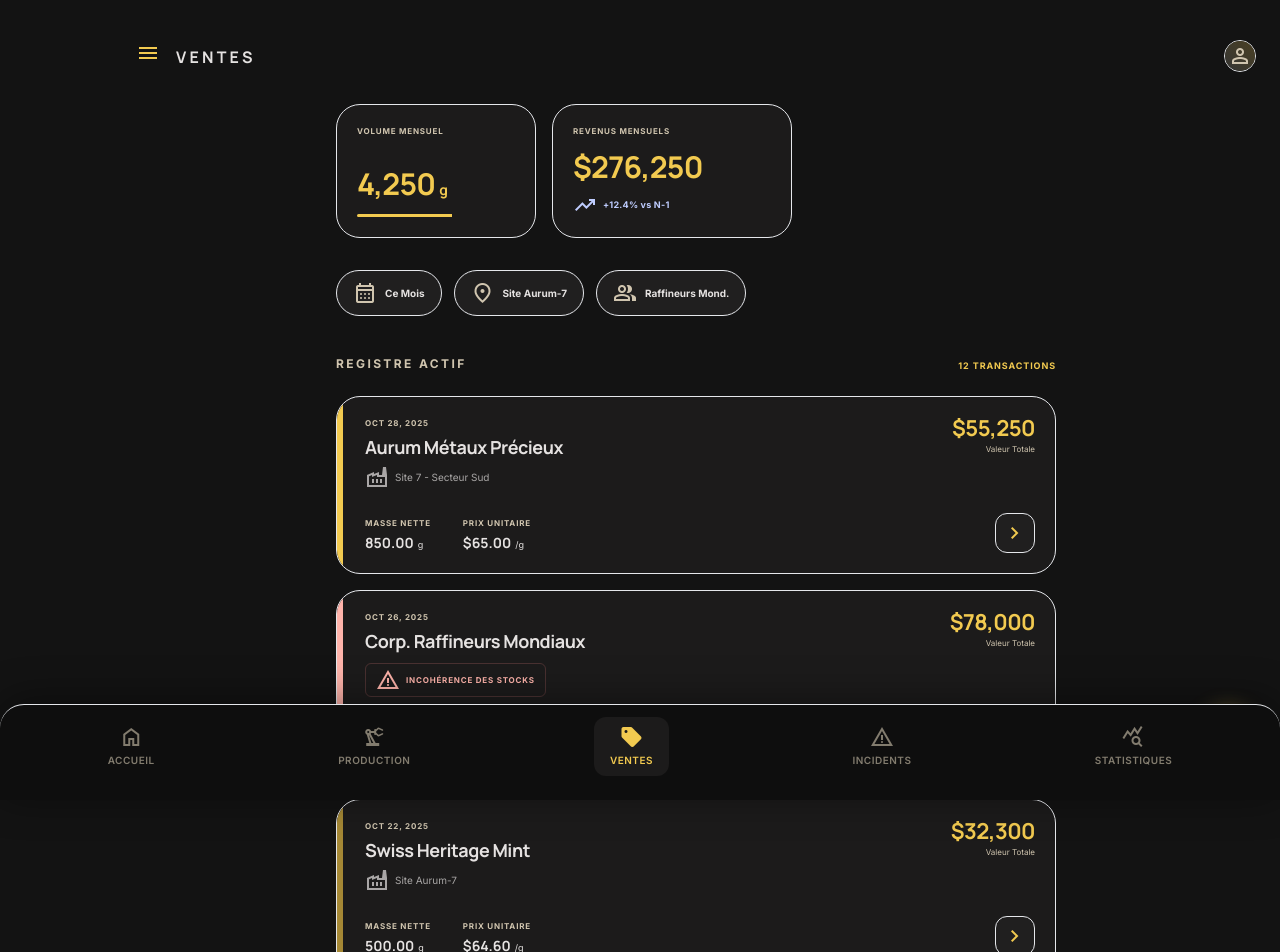
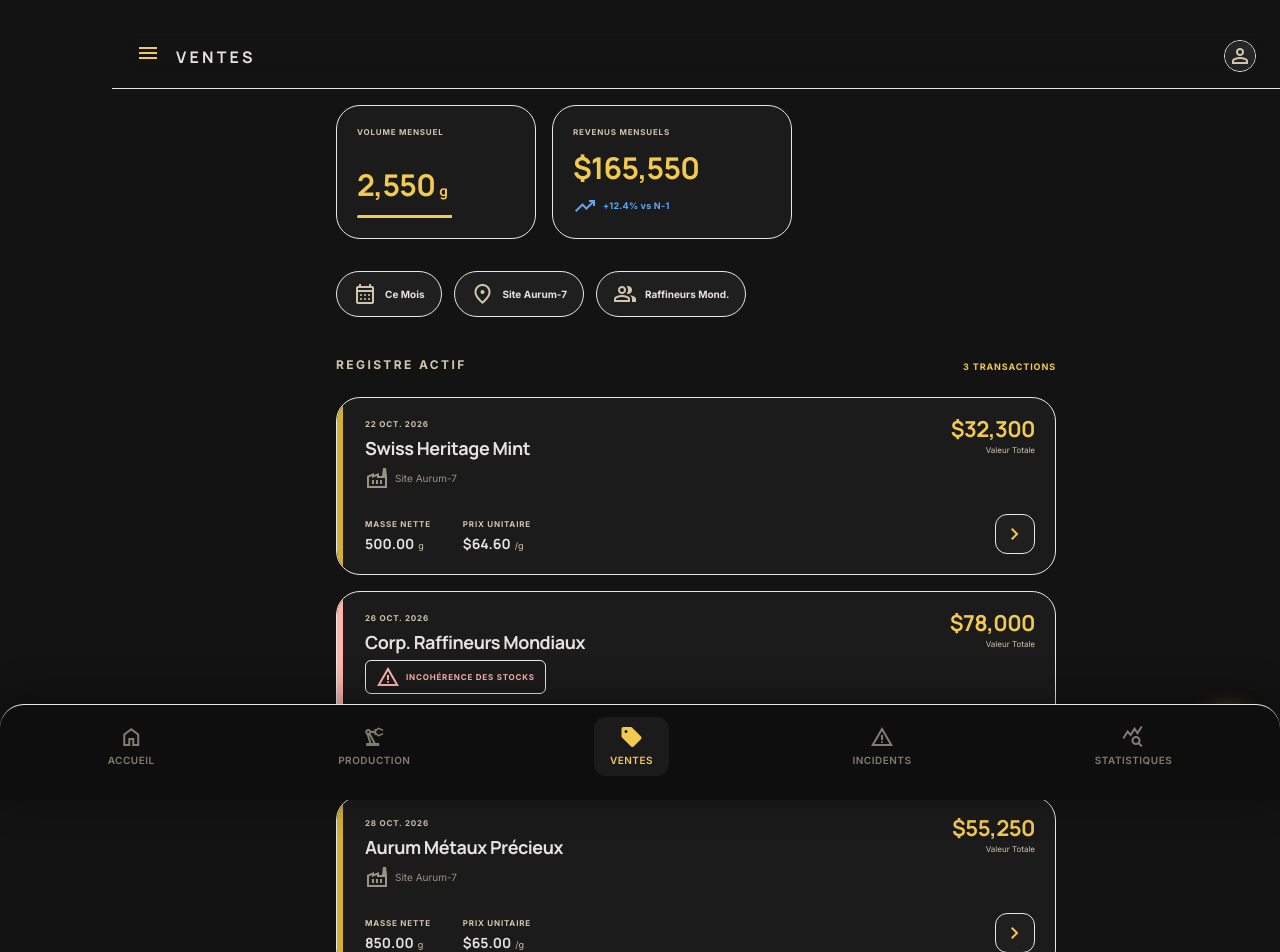
Before and after one commit to maravillapapi/GTAGoldTrackingApp, a React (Vite) app: page /sales in a window 1280 px wide. Shown: the top 952 px of the page. Built offline with nearby package versions, Linux system fonts and the light colour scheme.

Commit message:
feat: data-driven Sales page, light/dark CSS vars, type-safe Sale model

```diff
--- a/src/pages/Sales.tsx
+++ b/src/pages/Sales.tsx
@@ -1,48 +1,54 @@
 import React from 'react';
+import { useAppContext } from '../contexts/AppContext';
 import { Icon } from '../components/Icon';
+import { Link } from 'react-router-dom';
 
 const Sales: React.FC = () => {
+  const { sales, role, setIsMenuOpen } = useAppContext();
+
+  const totalVolume = sales.reduce((acc, s) => acc + s.amountGrams, 0);
+  const totalRevenue = sales.reduce((acc, s) => acc + s.amountGrams * s.unitPrice, 0);
+
   return (
-    <div className="bg-background min-h-screen text-on-surface font-body selection:bg-[#F2CA50]/30 pb-32">
+    <div className="bg-background min-h-screen text-on-surface font-body selection:bg-primary/30 pb-32">
 
       {/* Top Header */}
-      <header className="flex justify-between items-center px-6 pt-6 pb-4">
+      <header className="flex justify-between items-center px-6 pt-6 pb-4 sticky top-0 z-40 bg-background/90 backdrop-blur-md border-b border-outline-variant/10">
         <div className="flex items-center gap-4">
-          <button className="text-primary hover:text-on-surface transition-colors">
+          <button onClick={() => setIsMenuOpen(true)} className="text-primary hover:text-on-surface transition-colors">
             <Icon name="menu" className="text-2xl" />
           </button>
           <h1 className="font-headline font-bold text-base tracking-[0.2em] text-on-surface uppercase mt-0.5">Ventes</h1>
         </div>
-        <div className="w-8 h-8 rounded-full bg-surface-container-highest overflow-hidden border border-outline/20">
-          {/* Avatar frame */}
-          <div className="w-full h-full bg-gradient-to-tr from-[#353534] to-[#4A4023] flex items-center justify-center">
+        <Link to="/profile" className="w-8 h-8 rounded-full bg-surface-container-highest overflow-hidden border border-outline-variant/20">
+          <div className="w-full h-full bg-gradient-to-tr from-surface-container to-surface-container-high flex items-center justify-center">
             <Icon name="person" className="text-on-surface-variant text-sm" />
           </div>
-        </div>
+        </Link>
       </header>
 
       <main className="px-6 mt-4 max-w-lg mx-auto md:max-w-3xl">
 
         {/* Top Scroll Cards */}
         <div className="flex overflow-x-auto gap-4 pb-4 no-scrollbar -mx-6 px-6 md:mx-0 md:px-0">
-          <div className="bg-surface-container-low rounded-[24px] p-5 min-w-[200px] border border-outline-variant/20 shrink-0 flex flex-col justify-between">
+          <div className="bg-surface-container-low rounded-[24px] p-5 min-w-[200px] border border-outline-variant/10 shrink-0 flex flex-col justify-between">
             <h3 className="text-[8px] font-extrabold uppercase tracking-widest text-on-surface-variant mb-3">Volume Mensuel</h3>
             <div>
               <div className="flex items-baseline gap-1 mb-3">
-                <span className="font-headline text-3xl font-bold text-primary tracking-tight">4,250</span>
+                <span className="font-headline text-3xl font-bold text-primary tracking-tight">{totalVolume.toLocaleString()}</span>
                 <span className="font-headline text-sm font-bold text-primary">g</span>
               </div>
-              <div className="h-[3px] bg-outline/10 rounded-full w-full overflow-hidden flex">
-                <div className="h-full bg-[#F2CA50] w-[60%]"></div>
+              <div className="h-[3px] bg-outline-variant/20 rounded-full w-full overflow-hidden flex">
+                <div className="h-full bg-primary w-[60%]"></div>
               </div>
             </div>
           </div>
 
-          <div className="bg-surface-container-low rounded-[24px] p-5 min-w-[240px] border border-outline-variant/20 shrink-0 flex flex-col justify-between">
+          <div className="bg-surface-container-low rounded-[24px] p-5 min-w-[240px] border border-outline-variant/10 shrink-0 flex flex-col justify-between">
             <h3 className="text-[8px] font-extrabold uppercase tracking-widest text-on-surface-variant mb-3">Revenus Mensuels</h3>
             <div>
-              <p className="font-headline text-3xl font-bold text-primary mb-2 tracking-tight">$276,250</p>
-              <div className="flex items-center gap-1.5 text-[#BFCDFF]">
+              <p className="font-headline text-3xl font-bold text-primary mb-2 tracking-tight">${totalRevenue.toLocaleString(undefined, {maximumFractionDigits: 0})}</p>
+              <div className="flex items-center gap-1.5 text-blue-400">
                 <Icon name="trending_up" className="text-[12px]" />
                 <span className="text-[9px] font-bold tracking-wide">+12.4% vs N-1</span>
               </div>
@@ -52,15 +58,15 @@ const Sales: React.FC = () => {
 
         {/* Filters */}
         <div className="flex flex-wrap gap-3 mt-4 mb-10">
-          <button className="flex items-center gap-2 bg-surface-container border border-outline/10 px-4 py-2.5 rounded-full hover:bg-surface-container-highest transition-colors">
+          <button className="flex items-center gap-2 bg-surface-container border border-outline-variant/20 px-4 py-2.5 rounded-full hover:bg-surface-container-high transition-colors">
             <Icon name="calendar_month" className="text-on-surface-variant text-[14px]" />
             <span className="text-[10px] font-bold text-on-surface">Ce Mois</span>
           </button>
-          <button className="flex items-center gap-2 bg-surface-container border border-outline/10 px-4 py-2.5 rounded-full hover:bg-surface-container-highest transition-colors">
+          <button className="flex items-center gap-2 bg-surface-container border border-outline-variant/20 px-4 py-2.5 rounded-full hover:bg-surface-container-high transition-colors">
             <Icon name="location_on" className="text-on-surface-variant text-[14px]" />
             <span className="text-[10px] font-bold text-on-surface">Site Aurum-7</span>
           </button>
-          <button className="flex items-center gap-2 bg-surface-container border border-outline/10 px-4 py-2.5 rounded-full hover:bg-surface-container-highest transition-colors">
+          <button className="flex items-center gap-2 bg-surface-container border border-outline-variant/20 px-4 py-2.5 rounded-full hover:bg-surface-container-high transition-colors">
             <Icon name="group" className="text-on-surface-variant text-[14px]" />
             <span className="text-[10px] font-bold text-on-surface">Raffineurs Mond.</span>
           </button>
@@ -70,26 +76,43 @@ const Sales: React.FC = () => {
         <section className="mb-8">
           <div className="flex justify-between items-end mb-6">
             <h2 className="text-xs font-bold uppercase tracking-[0.2em] text-on-surface-variant">Registre Actif</h2>
-            <span className="text-[9px] font-extrabold uppercase tracking-widest text-primary">12 Transactions</span>
+            <span className="text-[9px] font-extrabold uppercase tracking-widest text-primary">{sales.length} Transactions</span>
           </div>
 
           <div className="space-y-4">
+            {[...sales].reverse().map(sale => {
+              const totalValue = sale.amountGrams * sale.unitPrice;
+              const isPending = sale.status === 'PENDING';
+              const accentColor = isPending ? 'bg-error' : 'bg-primary-container';
 
-            {/* Card 1 */}
-            <div className="bg-surface-container-low rounded-[24px] p-5 border border-outline-variant/20 relative overflow-hidden flex flex-col group hover:bg-[#201F1F] transition-colors">
-              <div className="absolute top-0 bottom-0 left-0 w-1.5 bg-[#F2CA50]"></div>
+              return (
+                <Link
+                  key={sale.id}
+                  to={`/sales/${sale.id}`}
+                  className="bg-surface-container-low rounded-[24px] p-5 border border-outline-variant/10 relative overflow-hidden flex flex-col group hover:bg-surface-container transition-colors decoration-transparent text-on-surface"
+                >
+                  <div className={`absolute top-0 bottom-0 left-0 w-1.5 ${accentColor}`}></div>
 
                   <div className="flex justify-between items-start mb-6 pl-2">
                     <div>
-                  <span className="text-[8px] font-extrabold uppercase tracking-widest text-on-surface-variant block mb-1">Oct 28, 2025</span>
-                  <h3 className="font-headline text-lg font-bold text-on-surface mb-1 tracking-tight">Aurum Métaux Précieux</h3>
+                      <span className="text-[8px] font-extrabold uppercase tracking-widest text-on-surface-variant block mb-1">
+                        {new Date(sale.date).toLocaleDateString('fr-FR', { day: '2-digit', month: 'short', year: 'numeric' })}
+                      </span>
+                      <h3 className="font-headline text-lg font-bold text-on-surface mb-1 tracking-tight">{sale.companyName}</h3>
+                      {isPending ? (
+                        <div className="inline-flex items-center gap-1.5 bg-error/10 border border-error/20 px-2.5 py-1 rounded-[6px]">
+                          <Icon name="warning" className="text-error text-[9px]" />
+                          <span className="text-[8px] font-black uppercase tracking-widest text-error">Incohérence des Stocks</span>
+                        </div>
+                      ) : (
                         <div className="flex items-center gap-1.5 opacity-70">
-                    <Icon name="factory" className="text-on-surface text-[10px]" />
-                    <span className="text-[10px] text-on-surface">Site 7 - Secteur Sud</span>
+                          <Icon name="factory" className="text-on-surface-variant text-[10px]" />
+                          <span className="text-[10px] text-on-surface-variant">Site Aurum-7</span>
                         </div>
+                      )}
                     </div>
                     <div className="flex flex-col items-end">
-                  <span className="font-headline text-[22px] font-bold text-primary leading-none mb-1 tracking-tight">$55,250</span>
+                      <span className="font-headline text-[22px] font-bold text-primary leading-none mb-1 tracking-tight">${totalValue.toLocaleString(undefined, {maximumFractionDigits: 0})}</span>
                       <span className="text-[8px] text-on-surface-variant">Valeur Totale</span>
                     </div>
                   </div>
@@ -99,120 +122,37 @@ const Sales: React.FC = () => {
                       <div className="flex flex-col gap-1">
                         <span className="text-[8px] font-extrabold uppercase tracking-widest text-on-surface-variant">Masse Nette</span>
                         <div className="flex items-baseline gap-1">
-                      <span className="font-headline text-sm font-bold text-on-surface">850.00</span>
-                      <span className="text-[9px] text-on-surface/50">g</span>
+                          <span className="font-headline text-sm font-bold text-on-surface">{sale.amountGrams.toLocaleString(undefined, {minimumFractionDigits: 2})}</span>
+                          <span className="text-[9px] text-on-surface-variant">g</span>
                         </div>
                       </div>
                       <div className="flex flex-col gap-1">
                         <span className="text-[8px] font-extrabold uppercase tracking-widest text-on-surface-variant">Prix Unitaire</span>
                         <div className="flex items-baseline gap-1">
-                      <span className="font-headline text-sm font-bold text-on-surface">$65.00</span>
-                      <span className="text-[9px] text-on-surface/50">/g</span>
+                          <span className="font-headline text-sm font-bold text-on-surface">${sale.unitPrice.toLocaleString(undefined, {minimumFractionDigits: 2})}</span>
+                          <span className="text-[9px] text-on-surface-variant">/g</span>
                         </div>
                       </div>
                     </div>
 
-                <button className="w-10 h-10 rounded-[12px] bg-surface-container flex items-center justify-center hover:bg-surface-container-highest transition-colors border border-outline-variant/20">
+                    <div className="w-10 h-10 rounded-[12px] bg-surface-container flex items-center justify-center group-hover:bg-surface-container-highest transition-colors border border-outline-variant/20">
                       <Icon name="chevron_right" className="text-primary text-xl" />
-                </button>
                     </div>
                   </div>
-
-            {/* Card 2 - Alert Variant */}
-            <div className="bg-surface-container-low rounded-[24px] p-5 border border-outline-variant/20 relative overflow-hidden flex flex-col group hover:bg-[#201F1F] transition-colors">
-              <div className="absolute top-0 bottom-0 left-0 w-1.5 bg-error"></div>
-
-              <div className="flex justify-between items-start mb-6 pl-2">
-                <div>
-                  <span className="text-[8px] font-extrabold uppercase tracking-widest text-on-surface-variant block mb-1">Oct 26, 2025</span>
-                  <h3 className="font-headline text-lg font-bold text-on-surface mb-2 tracking-tight">Corp. Raffineurs Mondiaux</h3>
-                  <div className="inline-flex items-center gap-1.5 bg-error/10 border border-[#FF8888]/20 px-2.5 py-1 rounded-[6px]">
-                    <Icon name="warning" className="text-error text-[9px]" />
-                    <span className="text-[8px] font-black uppercase tracking-widest text-error">Incohérence des Stocks</span>
-                  </div>
-                </div>
-                <div className="flex flex-col items-end">
-                  <span className="font-headline text-[22px] font-bold text-primary leading-none mb-1 tracking-tight">$78,000</span>
-                  <span className="text-[8px] text-on-surface-variant">Valeur Totale</span>
-                </div>
-              </div>
-
-              <div className="flex justify-between items-end pl-2">
-                <div className="flex gap-8">
-                  <div className="flex flex-col gap-1">
-                    <span className="text-[8px] font-extrabold uppercase tracking-widest text-on-surface-variant">Masse Nette</span>
-                    <div className="flex items-baseline gap-1">
-                      <span className="font-headline text-sm font-bold text-on-surface">1,200.00</span>
-                      <span className="text-[9px] text-on-surface/50">g</span>
-                    </div>
-                  </div>
-                  <div className="flex flex-col gap-1">
-                    <span className="text-[8px] font-extrabold uppercase tracking-widest text-on-surface-variant">Prix Unitaire</span>
-                    <div className="flex items-baseline gap-1">
-                      <span className="font-headline text-sm font-bold text-on-surface">$65.00</span>
-                      <span className="text-[9px] text-on-surface/50">/g</span>
-                    </div>
-                  </div>
-                </div>
-
-                <button className="w-10 h-10 rounded-[12px] bg-surface-container flex items-center justify-center hover:bg-surface-container-highest transition-colors border border-outline-variant/20">
-                  <Icon name="chevron_right" className="text-primary text-xl" />
-                </button>
-              </div>
-            </div>
-
-            {/* Card 3 */}
-            <div className="bg-surface-container-low rounded-[24px] p-5 border border-outline-variant/20 relative overflow-hidden flex flex-col group hover:bg-[#201F1F] transition-colors">
-              <div className="absolute top-0 bottom-0 left-0 w-1.5 bg-[#A58835]"></div>
-
-              <div className="flex justify-between items-start mb-6 pl-2">
-                <div>
-                  <span className="text-[8px] font-extrabold uppercase tracking-widest text-on-surface-variant block mb-1">Oct 22, 2025</span>
-                  <h3 className="font-headline text-lg font-bold text-on-surface mb-1 tracking-tight">Swiss Heritage Mint</h3>
-                  <div className="flex items-center gap-1.5 opacity-70">
-                    <Icon name="factory" className="text-on-surface text-[10px]" />
-                    <span className="text-[10px] text-on-surface">Site Aurum-7</span>
-                  </div>
-                </div>
-                <div className="flex flex-col items-end">
-                  <span className="font-headline text-[22px] font-bold text-primary leading-none mb-1 tracking-tight">$32,300</span>
-                  <span className="text-[8px] text-on-surface-variant">Valeur Totale</span>
-                </div>
-              </div>
-
-              <div className="flex justify-between items-end pl-2">
-                <div className="flex gap-8">
-                  <div className="flex flex-col gap-1">
-                    <span className="text-[8px] font-extrabold uppercase tracking-widest text-on-surface-variant">Masse Nette</span>
-                    <div className="flex items-baseline gap-1">
-                      <span className="font-headline text-sm font-bold text-on-surface">500.00</span>
-                      <span className="text-[9px] text-on-surface/50">g</span>
-                    </div>
-                  </div>
-                  <div className="flex flex-col gap-1">
-                    <span className="text-[8px] font-extrabold uppercase tracking-widest text-on-surface-variant">Prix Unitaire</span>
-                    <div className="flex items-baseline gap-1">
-                      <span className="font-headline text-sm font-bold text-on-surface">$64.60</span>
-                      <span className="text-[9px] text-on-surface/50">/g</span>
-                    </div>
-                  </div>
-                </div>
-
-                <button className="w-10 h-10 rounded-[12px] bg-surface-container flex items-center justify-center hover:bg-surface-container-highest transition-colors border border-outline-variant/20">
-                  <Icon name="chevron_right" className="text-primary text-xl" />
-                </button>
-              </div>
-            </div>
-
+                </Link>
+              );
+            })}
           </div>
         </section>
 
       </main>
 
       {/* Floating Action Button */}
-      <button className="fixed bottom-20 md:bottom-10 right-6 w-14 h-14 bg-gradient-to-br from-[#F2CA50] to-[#D4AF37] rounded-full flex items-center justify-center shadow-[0_4px_20px_rgba(242,202,80,0.4)] hover:scale-105 transition-transform z-40">
-        <Icon name="add" className="text-[#131313] text-2xl font-bold" />
-      </button>
+      {role !== 'OBSERVER' && (
+        <Link to="/sales/add" className="fixed bottom-20 md:bottom-10 right-6 w-14 h-14 metallic-gradient rounded-full flex items-center justify-center shadow-[0_4px_20px_rgba(242,202,80,0.4)] hover:scale-105 transition-transform z-40">
+          <Icon name="add" className="text-[var(--on-primary)] text-2xl font-bold" />
+        </Link>
+      )}
 
     </div>
   );
```
Lines whose indentation alone changed are shown as unchanged.
